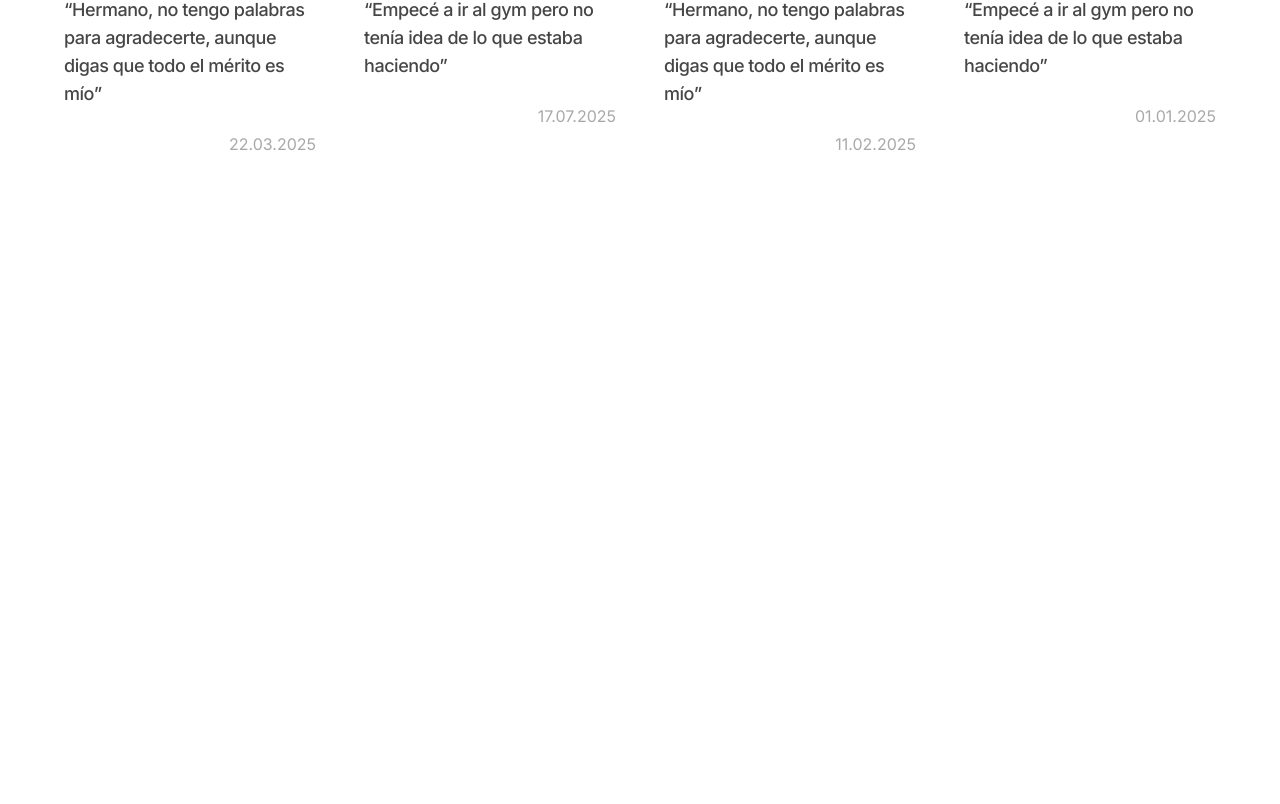
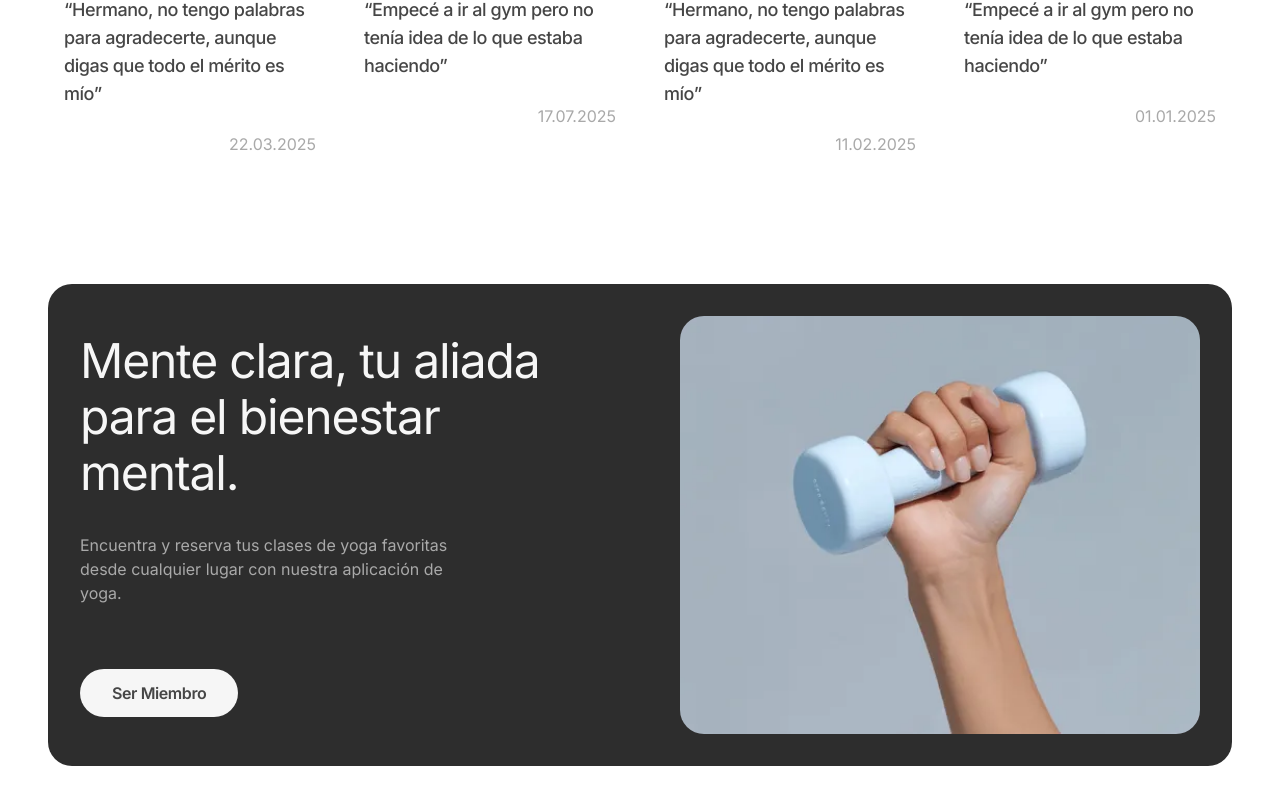
Before and after one commit to Diego-fdev/align, a React (Vite) app: page / in a window 1280 px wide. Shown: the part 3502-4306 px from the top of the page. Before the commit the page ends 3730 px from the top, so only its background shows below. Built offline with nearby package versions, Linux system fonts and the light colour scheme.

Commit message:
añadida la seccion oferta de la pagina principal

```diff
--- a/src/App.jsx
+++ b/src/App.jsx
@@ -3,6 +3,7 @@ import SectionDescripcion from "./components/index/SectionDescripcion";
 import SectionServicios from "./components/index/sectionServicios/SectionServicios";
 import Nav from "./components/Nav";
 import SectionEquipo from "./components/SectionEquipo";
+import SectionOferta from "./components/SectionOferta";
 import SectionReviews from "./components/SectionReviews";
 
 function App() {
@@ -14,6 +15,7 @@ function App() {
       <SectionServicios />
       <SectionEquipo />
       <SectionReviews />
+      <SectionOferta />
     </>
   );
 }
--- /dev/null
+++ b/src/components/SectionOferta.jsx
@@ -0,0 +1,27 @@
+import CustomMainSection from "./CustomMainSection";
+import cardOfertaImage from "../assets/CardOfertaImage.webp";
+export default function SectionOferta() {
+  return (
+    <CustomMainSection>
+      <div className="card-oferta bg-main-black p-4 pt-8 rounded-3xl grid gap-8 max-w-[600px] mx-auto md:max-w-full md:grid-cols-2 md:gap-4 md:p-8 md:h-[315px] lg:h-fit lg:gap-20">
+        <div className="info-oferta flex flex-col gap-4 max-w-[400px] mx-auto md:h-full lg:gap-8 lg:max-w-full w-full lg:justify-center">
+          <h2 className="text-4xl text-main-white text-center md:text-3xl md:text-left lg:text-5xl lg:leading-14 tracking-tight lg:max-w-[500px] 2xl:max-w-[550px] 2xl:text-[54px]">
+            Mente clara, tu aliada para el bienestar mental.
+          </h2>
+          <p className="text-center text-secondary-text-white text-sm md:text-left xl:text-base lg:max-w-[400px] 2xl:max-w-[500px] 2xl:text-lg">
+            Encuentra y reserva tus clases de yoga favoritas desde cualquier
+            lugar con nuestra aplicación de yoga.
+          </p>
+          <button className="w-full py-3 bg-main-white rounded-full md:mt-auto md:w-fit md:px-8 lg:mt-8 ">
+            <span className="capitalize text-sm xl:text-base 2xl:text-lg font-semibold tracking-tight">
+              ser miembro
+            </span>
+          </button>
+        </div>
+        <div className="imagen-oferta rounded-3xl overflow-hidden  2xl:h-[500px]">
+          <img src={cardOfertaImage} alt="" />
+        </div>
+      </div>
+    </CustomMainSection>
+  );
+}
```
Also changed, not shown: src/assets/cardOfertaImage.webp (added).
